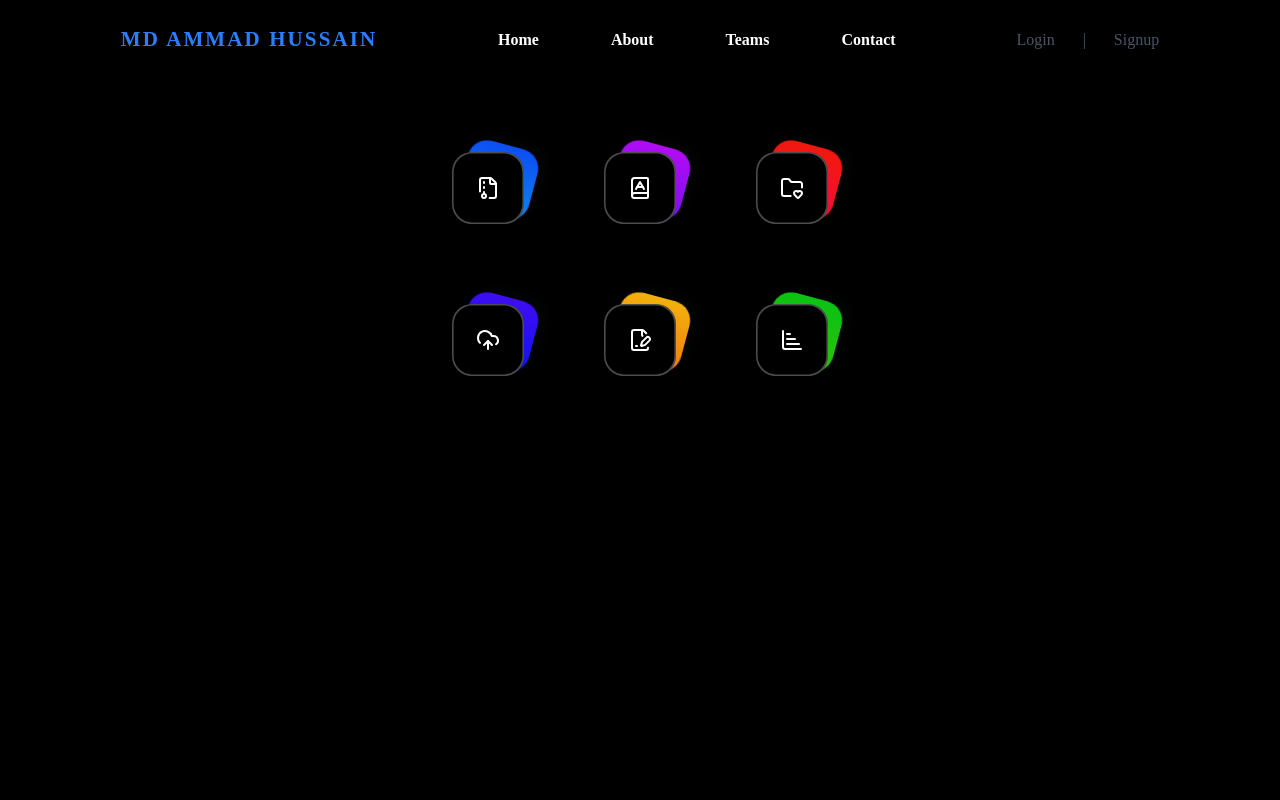
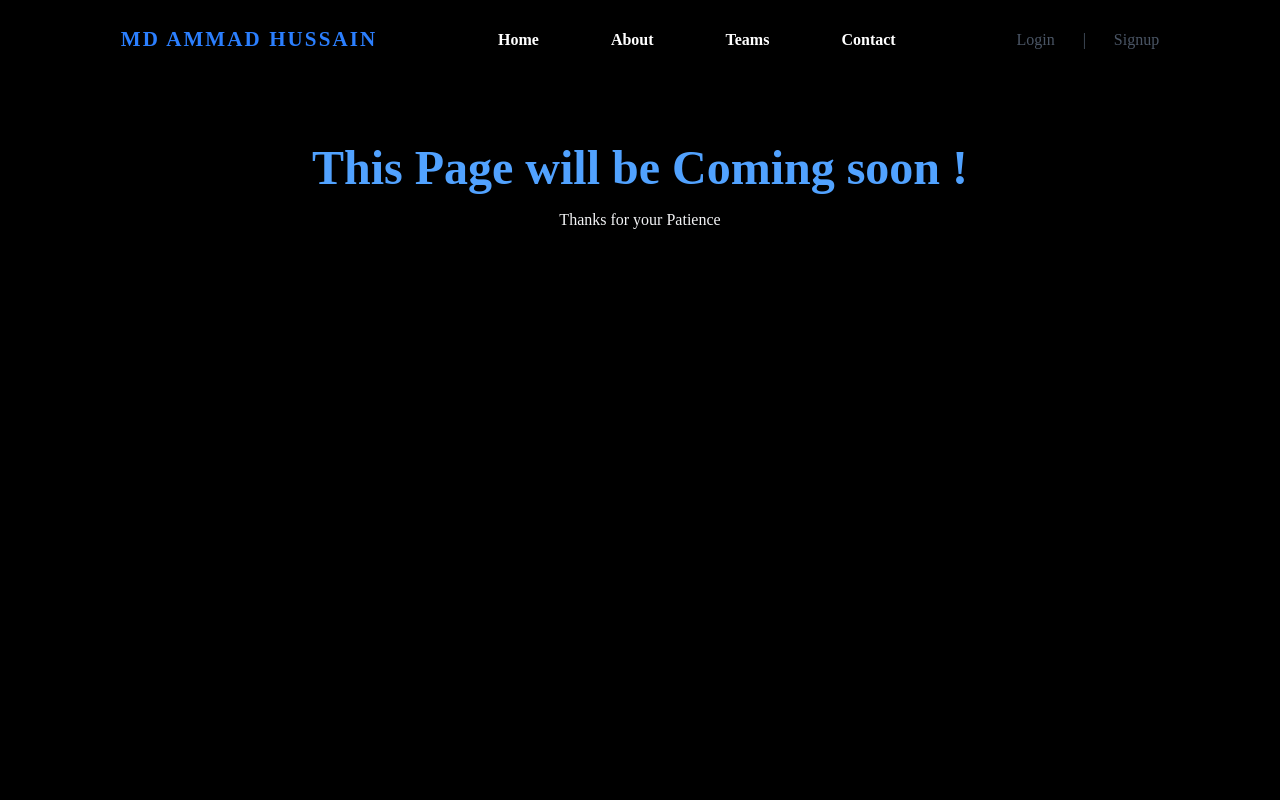
Before and after one commit to MDAMMADHUSSAIN/My-Portfolio, a React (Vite) app in the folder frontend/: page /teams in a window 1280 px wide. Shown: the top 800 px of the page. Built offline with nearby package versions, Linux system fonts and the light colour scheme.

Commit message:
updated teams page - coming soon

```diff
--- a/frontend/src/pages/Teams.jsx
+++ b/frontend/src/pages/Teams.jsx
@@ -1,9 +1,35 @@
-import React from 'react'
+import React from "react";
+import { motion } from "framer-motion";
+
+
 
 const Teams = () => {
+
+
+
   return (
-    <div>Teams</div>
-  )
-}
+    <div className="w-full min-h-screen bg-gradient-to-br from-[#020617] via-[#0f172a] to-black px-4 py-16 text-white">
+      {/* Header */}
+      <div className="text-center mb-16">
+        <motion.h1
+          initial={{ y: -50, opacity: 0 }}
+          animate={{ y: 0, opacity: 1 }}
+          transition={{ duration: 0.8 }}
+          className="text-4xl md:text-5xl font-bold text-blue-400"
+        >
+          This Page will be Coming soon !
+        </motion.h1>
+        <motion.p
+          initial={{ y: 50, opacity: 0 }}
+          animate={{ y: 0, opacity: 1 }}
+          transition={{ duration: 0.8, delay: 0.3 }}
+          className="text-gray-100 mt-4 max-w-2xl mx-auto"
+        >
+          Thanks for your Patience
+        </motion.p>
+      </div>
+    </div>
+  );
+};
 
-export default Teams
+export default Teams;
```
